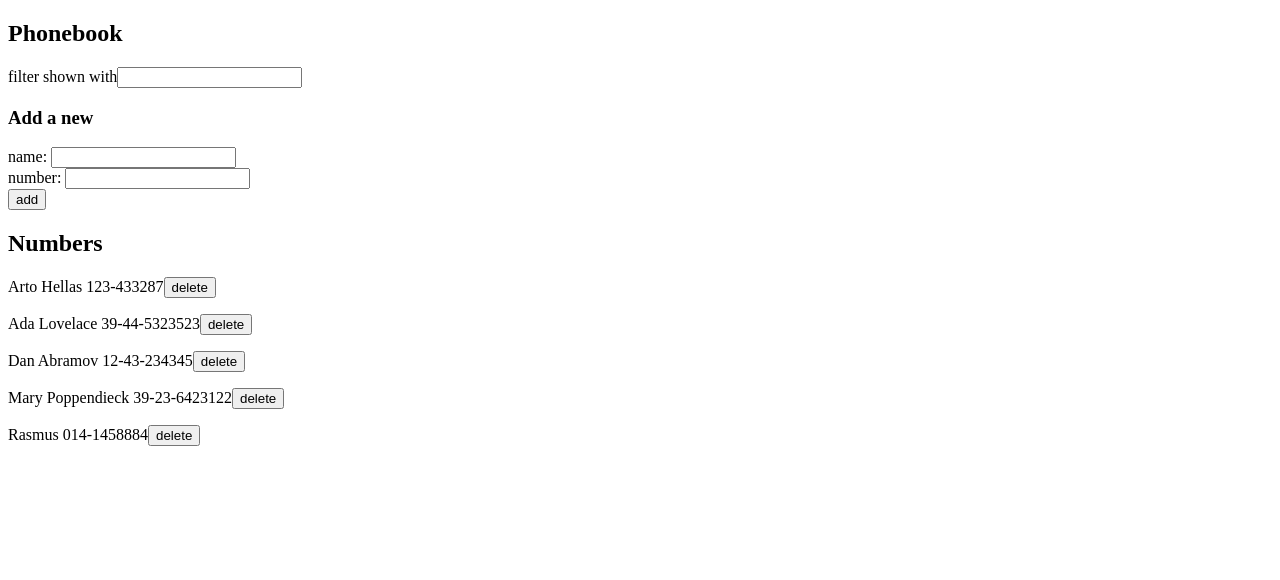
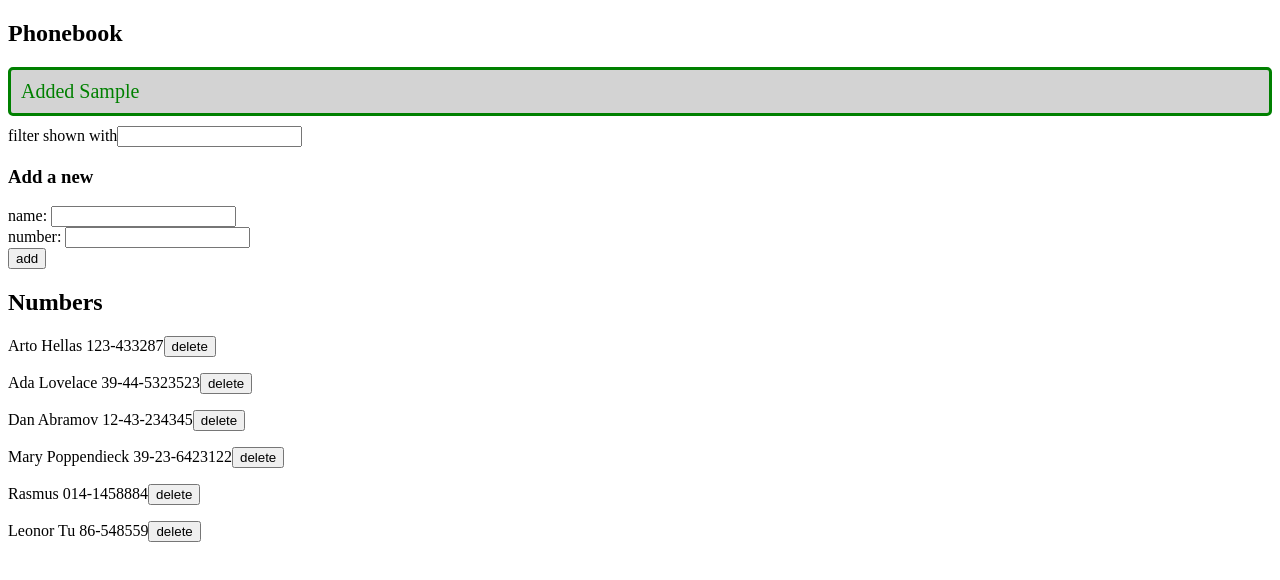
Before and after one commit to LeonorTu/full_stack_open, a React (Vite) app in the folder part2/phonebook/: page / in a window 1280 px wide. Both pictures are taken after typing "Sample", "Sample" into the empty fields and a click on the button "add". Shown: the top 580 px of the page. Built offline with nearby package versions, Linux system fonts and the light colour scheme; no server answers; data requests are answered from the project's data file.

Commit message:
feat: completed ex2.16, added a notification after successfully adding a new contact

```diff
--- a/part2/phonebook/db.json
+++ b/part2/phonebook/db.json
@@ -24,6 +24,11 @@
       "id": "71ab",
       "name": "Rasmus",
       "number": "014-1458884"
+    },
+    {
+      "id": "0a71",
+      "name": "Leonor Tu",
+      "number": "86-548559"
     }
   ]
 }
--- a/part2/phonebook/src/App.jsx
+++ b/part2/phonebook/src/App.jsx
@@ -2,6 +2,7 @@ import { useState, useEffect } from 'react';
 import Persons from './components/Persons';
 import Filter from './components/Filter';
 import PersonForm from './components/PersonForm';
+import Notification from './components/Notification';
 import phonebookService from './services/phonebook';
 
 const App = () => {
@@ -9,6 +10,7 @@ const App = () => {
   const [newName, setNewName] = useState('');
   const [newNumber, setNewNumber] = useState('');
   const [newSearch, setNewSearch] = useState('');
+  const [message, setMessage] = useState(null);
 
   useEffect(() => {
     phonebookService.getAll().then((initialPhonebook) => {
@@ -38,6 +40,10 @@ const App = () => {
       phonebookService.create(newPerson).then((returnedPhonebook) => {
         setPersons(persons.concat(returnedPhonebook));
       });
+      setMessage(`Added ${newName}`);
+      setTimeout(() => {
+        setMessage(null);
+      }, 5000);
     }
     setNewName('');
     setNewNumber('');
@@ -67,6 +73,7 @@ const App = () => {
   return (
     <div>
       <h2>Phonebook</h2>
+      <Notification message={message} />
       <Filter search={newSearch} searchHandler={handleSearchChange} />
       <h3>Add a new</h3>
       <PersonForm
--- /dev/null
+++ b/part2/phonebook/src/components/Notification.jsx
@@ -0,0 +1,8 @@
+const Notification = ({ message }) => {
+  if (message === null) {
+    return null;
+  }
+  return <div className="notification">{message}</div>;
+};
+
+export default Notification;
--- /dev/null
+++ b/part2/phonebook/src/index.css
@@ -0,0 +1,13 @@
+h1 {
+  color: green;
+}
+
+.notification {
+  color: green;
+  background: lightgrey;
+  font-size: 20px;
+  border-style: solid;
+  border-radius: 5px;
+  padding: 10px;
+  margin-bottom: 10px;
+}
--- a/part2/phonebook/src/main.jsx
+++ b/part2/phonebook/src/main.jsx
@@ -1,6 +1,7 @@
 import { StrictMode } from 'react';
 import { createRoot } from 'react-dom/client';
 import App from './App.jsx';
+import './index.css';
 
 createRoot(document.getElementById('root')).render(
   <StrictMode>
```
